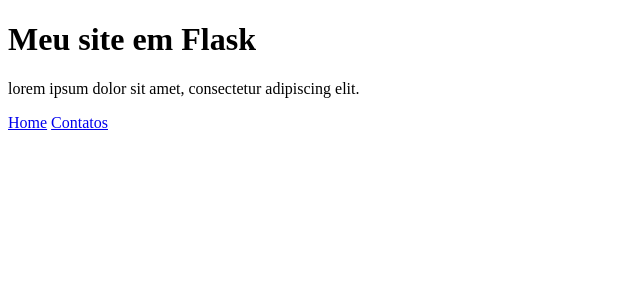
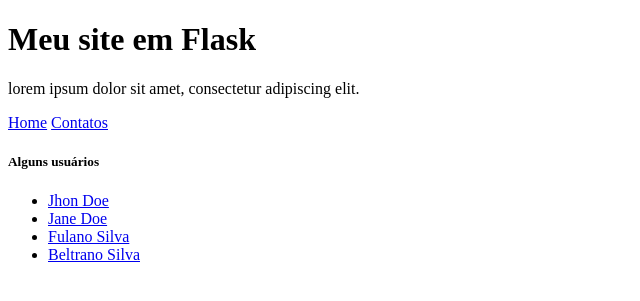
Before and after one commit to tadeubdev/estudando-flask-com-python, a Flask app: page / in a window 1280 px wide. Shown: the top 301 px of the page, without its empty margins (0-640 px from the left). Run offline with Flask 2, Linux system fonts and the light colour scheme.

Commit message:
feat: add users into homepage

```diff
--- a/templates/index.html
+++ b/templates/index.html
@@ -15,5 +15,13 @@
         <a href="/">Home</a>
         <a href="/contatos">Contatos</a>
     </p>
+
+    <h5>Alguns usuários</h5>
+    <ul>
+        <li><a href="/usuarios/jhon">Jhon Doe</a></li>
+        <li><a href="/usuarios/jane">Jane Doe</a></li>
+        <li><a href="/usuarios/fulano">Fulano Silva</a></li>
+        <li><a href="/usuarios/beltrano">Beltrano Silva</a></li>
+    </ul>
 </body>
 </html>
```
